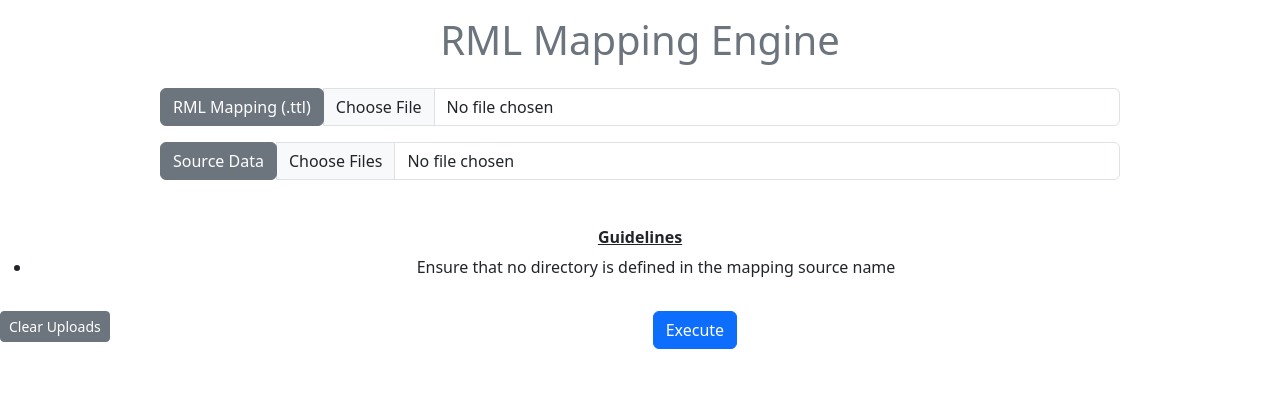
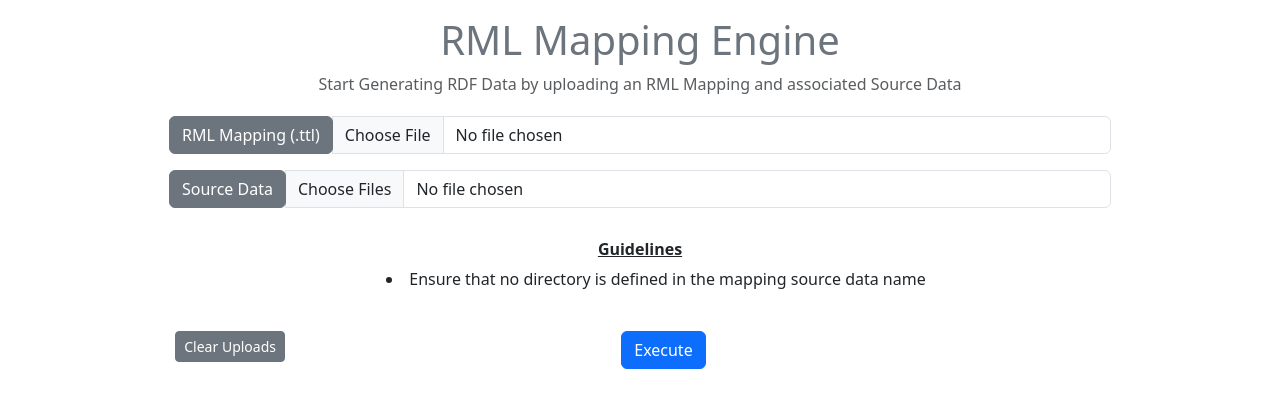
Before and after one commit to alex-randles/RML-Mapping-Interface, a Flask app: page / in a window 1280 px wide. Shown: the top 408 px of the page. Run offline with Flask 3, Linux system fonts and the light colour scheme.

Commit message:
formatting layout/style

```diff
--- a/templates/index.html
+++ b/templates/index.html
@@ -8,8 +8,17 @@
     <script src="https://code.jquery.com/jquery-3.5.1.js" integrity="sha256-QWo7LDvxbWT2tbbQ97B53yJnYU3WhH/C8ycbRAkjPDc=" crossorigin="anonymous"></script>
 </head>
 <body>
+
+<div class="container-fluid">
+    <div class="row">
         <h1 class="text-center text-secondary mt-3">RML Mapping Engine</h1>
-<form class="text-center my-4" action="{{ url_for('index') }}" id="mapping-form" method="POST" enctype="multipart/form-data" >
+    </div>
+    <div class="row text-center">
+        <p class="text-muted">Start Generating RDF Data by uploading an RML Mapping and associated Source Data</p>
+    </div>
+
+    <form class="text-center my-1" action="{{ url_for('index') }}" id="mapping-form" method="POST" enctype="multipart/form-data" >
+        <div class="row">
             <div class="form-group">
                 <div class="input-group mb-3 w-75 mx-auto">
                     <div class="input-group-prepend">
@@ -26,33 +35,45 @@
                     <input class="form-control" type="file" name="source-data" multiple>
                 </div>
             </div>
-    <div class="mt-5">
+        </div>
+        <div class="row mt-3">
+            <div class="col-12 text-center">
                 <h6 class="text-decoration-underline fw-bold">Guidelines</h6>
-        <ul>
-            <li>Ensure that no directory is defined in the mapping source name</li>
+                <ul style="list-style-position: inside;">
+                    <li>Ensure that no directory is defined in the mapping source data name</li>
                 </ul>
             </div>
-    <button type="button" class="btn btn-secondary btn-sm mt-3 float-start clear-button">Clear Uploads</button>
-    <button type="submit" id="search-button" class="btn btn-primary mt-3">Execute</button>
-    <div class="spinner-border my-3" id="spinner" role="status" style="display:none;">
+        </div>
+        <div class="row my-4">
+            <div class="col-12">
+                <button type="button" class="btn btn-secondary btn-sm float-start clear-button" style="margin-left:13%;">Clear Uploads</button>
+                <button type="submit" id="search-button" class="btn btn-primary" style="margin-right:18%;">Execute</button>
+            </div>
+        </div>
 </div>
 </form>
+</div>
 
 {% with messages = get_flashed_messages() %}
 {% if messages %}
 {% for msg in messages %}
 <div class="alert alert-danger mt-3 w-50 mx-auto"  role="alert">
+    <h3 class="alert-heading fw-normal">Error</h3>
     {% if "Bad syntax" in msg %}
     <h6>Incorrect Syntax in Mapping! Validate <a href="http://ttl.summerofcode.be/" target="_blank">Here</a></h6>
     {% elif "'object_map'" == msg %}
-    <h6>Mapping does not follow <a href="https://rml.io/specs/rml/">RML Specification</a></h6>
+    <h6>Mapping does not follow <a href="https://rml.io/specs/rml/" target="_blank">RML Specification</a></h6>
+    {% elif "No such file" in msg %}
+    <h6>Source data stated below was not uploaded!</h6>
     {% endif %}
-    <h3 class="alert-heading fw-normal">Error</h3>
     <p>{{msg}}</p>
 </div>
 {% endfor %}
 {% endif %}
 {% endwith %}
+
+
+</div>
 
 
 <div id="search-results" style="display:none;">
@@ -80,112 +101,8 @@
        $('#mapping-form')[0].reset();
     });
 </script>
-
 <script>
-    var sparql_endpoints = {
-        "VRTI": "https://blazegraph.virtualtreasury.ie/blazegraph/namespace/b2022/sparql",
-        "DBpedia": "https://dbpedia.org/sparql",
-        "Wikidata": "https://query.wikidata.org/bigdata/namespace/wdq/sparql",
-    };
-    $(".select-sparql-endpoint").change(function(){
-        var selected_endpoint = $(this).val();
-        if (!selected_endpoint) {
-           $("#graph-uri").val("")
-        }
-        var endpoint_uri = sparql_endpoints[selected_endpoint];
-        if (endpoint_uri) {
-           $("#graph-uri").val(endpoint_uri)
-        }
-        else {
-           $("#graph-uri").val()
-        }
+    $(document).ready(function() {
+      // $('#mapping-form')[0].reset();
     });
-
-    $(document).on('submit','#search-form',function(e){
-      e.preventDefault();
-      $("#search-result-message").hide();
-      $("#search-results").hide();
-      $("#search-button").hide();
-      $("#spinner").show();
-      var refreshed_table = `
-        <thead id="search-results-table-head">
-        <tr>
-            <th scope="col">#</th>
-        </tr>
-        </thead>
-            <tbody id="search-results-table-body">
-        </tbody>
-       `;
-      $("#search-results-table").html(refreshed_table);
-      $.ajax({
-        type:'POST',
-        url:'{{ url_for('search_graph') }}',
-        data:{
-            query_parameter:$('#query-parameter').val(),
-            graph_uri:$('#graph-uri').val(),
-        },
-        success:function(response)
-        {
-            if (typeof response == "string") {
-                $("#search-result-message").html("Query could not be executed on endpoint").show();
-                $("#spinner").hide();
-                $("#search-button").show();
-                return false;
-            }
-            if (jQuery.isEmptyObject(response)) {
-                $("#search-result-message").text("No results from SPARQL Query").show();
-                $("#spinner").hide();
-                $("#search-button").show();
-                return false;
-            }
-            var dict_keys = Object.keys(response[0]);
-            $.each(dict_keys, function (i, v) {
-               $('#search-results-table >thead tr').append('<th>' + v + '</th>');
-            });
-            var result_counter  = 0;
-            $.each(response, function (i, v) {
-              // console.log(i);
-              // console.log(v);
-              var new_table_row = '<th scope="row">' + result_counter + '</th>';
-              $.each(v, function (idx, val) {
-                 console.log(idx);
-                 console.log(val);
-                 if (!val.startsWith("http")) {
-                     new_table_row = new_table_row + "<td>" + val + "</td>";
-                 }
-                 else {
-                      new_table_row = new_table_row + "<td><a href='" + val + "'>" + getSuffix(val) + "</td>";
-                 }
-              });
-              $('#search-results-table tr:last').after('<tr>' + new_table_row + '</tr>');
-              result_counter = result_counter + 1;
-            });
-            $("#search-results").show();
-            $("#spinner").hide();
-            $("#search-button").show();
-
-        }
-      });
-    });
-
-    function getSuffix(text) {
-        if (text.indexOf("#") != -1) {
-           var seperator = "#";
-        } else {
-           var seperator = "/";
-        }
-        if (text) {
-            text = text.toString();
-            text = text.split(seperator)[text.split(seperator).length - 1]
-            return text;
-        } else {
-            return text;
-        }
-    }
 </script>
-<script>
-    $(document).on("load", function(){
-      alert("sjsjjs");
-    });
-
-</script>
--- a/templates/results.html
+++ b/templates/results.html
@@ -10,11 +10,11 @@
 <body>
 <h1 class="text-center text-secondary mt-3">RML Mapping Engine</h1>
 
-<div class="p-3 alert alert-light">
+<div class="p-3 alert alert-secondary">
     <h3 class="alert-heading underlined-heading">Mapping Output</h3>
     <button type="button" class="btn btn-sm btn-secondary" onclick="history.back();">Back</button>
     <a href="#" id="download-button" class="btn btn-sm btn-primary mx-3">Download RDF</a>
-    <h6 class="mt-3">The following RDF Data has been generated by the mapping:</h6>
+    <h6 class="text-decoration-underline mt-3">The following RDF Data has been generated by the mapping:</h6>
     <br>
     <pre id="rdf-data">{{rdf_generated}}</pre>
 </div>
```
Also changed, not shown: 1 other file. Lines whose indentation alone changed are shown as unchanged.
